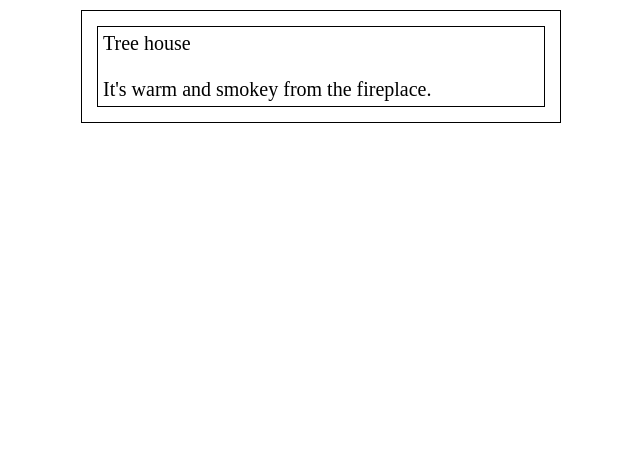
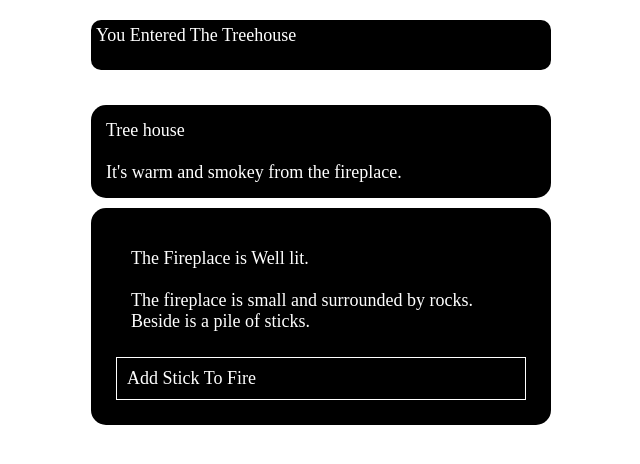
Before and after one commit to Phoetius/tree-house-txt-game, a plain HTML site: page index.html in a window 1280 px wide. Shown: the whole page, without its empty margins (319-959 px from the left). Drawn offline with Linux system fonts and the light colour scheme.

Commit message:
Polished visuals; Fireplace diminishes; Can add fuel to fire

```diff
--- a/index.html
+++ b/index.html
@@ -5,29 +5,60 @@
 
     <style>
 
+        .events
+        {
+            max-height:80px;
+            min-height:40px;
+            overflow-y:auto;
+            border-radius:10px;
+            background:black;
+            margin: 20px;
+            padding: 5px;
+            font-size: 18px;
+            color:white;
+        }
+
         .main
         {
-            max-width:500px;
-            border: solid 1px black;
-            margin: 10px;
+            margin: 5px;
             padding: 5px;
         }
 
         .info
         {
-            max-width:500px;
-            border: solid 1px black;
+            border-radius:15px;
             margin: 10px;
-            padding: 5px;
-            font-size:20px;
+            padding: 15px;
+            background:black;
+            font-size: 18px;
+            color:white;
+        }
+
+        .button
+        {
+            border: solid 1px white;
+            margin:10px;
+            padding: 10px;
+            font-size: 18px;
+        }
+
+        .button:hover
+        {
+            background:white;
+            color:black;
         }
 
     </style>
 
     <body style="max-width:500px; margin:0px; margin-left:auto; margin-right:auto">
 
+            <div id = "events" class = "events"></div>
             <div id = "main" class = "main"></div>
 
             <script src="main.js"></script>
     </body>
 </html>
+
+
+<!--
+blah blah bla blah blah blah blahblah blah blah blah bla blah blah blah blah blah blah blah blah bla blah blah blah blahblah blah blah blah bla blah blah blah blah blah blah blah blah bla blah blah blah blah blah blah blah blah bla blah blah blah blah blah blah blah blah blah blah blah bla blah blah blah blah blah blah blah blah bla blah blah blah blah blah blah blah blah blah blah blah bla blah blah blah blah blah blah blah blah bla blah blah blah blah blah blah-->
--- a/main.js
+++ b/main.js
@@ -1,13 +1,16 @@
+c_events = document.getElementById("events");
 c_main = document.getElementById("main");
 
-function print()
+function print(txt)
 {
-    // prints with break
+    c_events.innerHTML += txt + "<br>";
+    c_events.scrollTop = c_events.scrollHeight;
 }
 
 function printl()
 {
-    // prints on current line
+    c_events.innerHTML += txt;
+    c_events.scrollTop = c_events.scrollHeight;
 }
 
 function addEvent(el, ev, fun, obj)
@@ -23,7 +26,13 @@ TreeHouse1 =
 
     enter : function()
     {
+        print("You Entered The Treehouse")
         this.install();
+
+        for(_=0; _<=this.objects.length-1; _++)
+        {
+            this.objects[_].enter.call(this.objects[_]);
+        }
     },
 
     install : function()
@@ -37,8 +46,81 @@ TreeHouse1 =
 
 }
 
+Fireplace =
+{
+    firestat : "",
+    info: this.firestat + "<br><br> The fireplace is small and surrounded by rocks. Beside is a pile of sticks.",
+    infob1: "Add Stick To Fire",
+    fuel : 100,
+
+    enter : function()
+    {
+        //Install
+        this.install();
+    },
+
+    install : function()
+    {
+        this.e_obj = document.createElement("div");
+        this.e_obj.setAttribute("class", "info");
+
+        c_main.appendChild(this.e_obj);
+
+        this.e_objinfo = document.createElement("div");
+        this.e_objinfo.setAttribute("class", "info");
+        this.e_objinfo.innerHTML = this.info;
+
+        this.e_obj.appendChild(this.e_objinfo);
+
+        this.e_objbutton = document.createElement("div");
+        this.e_objbutton.setAttribute("class", "button");
+        this.e_objbutton.innerHTML = this.infob1;
+
+        addEvent(this.e_objbutton, "click", this.feedfuel, this);
+
+        this.e_obj.appendChild(this.e_objbutton);
+    },
+
+    update : function()
+    {
+        this.fuel -= .04;
+
+        if(this.fuel>=100)this.fuel = 100;
+
+        //Setting info of fireplace based on fuel in fire
+        if(this.fuel>66 && this.fuel<=100) this.firestat = "The Fireplace is Well lit.";
+        else if(this.fuel>33 && this.fuel<=66) this.firestat = "The Fireplace is Calmly lit.";
+        else if(this.fuel>0 && this.fuel<=33) this.firestat = "The Fireplace is Dimly lit.";
+        else if((this.fuel<=0))
+        {
+            this.fuel = 0;
+            this.firestat = "The Fireplace is Not lit.";
+        }
+
+        this.info = this.firestat + "<br><br> The fireplace is small and surrounded by rocks. Beside is a pile of sticks.";
+        this.e_objinfo.innerHTML = this.info;
+    },
+
+    feedfuel : function()
+    {
+        this.fuel += 33;
+    }
+
+}
+
+fireplace = Object.create(Fireplace);
+
+TreeHouse1.objects.push(fireplace);
 
 
+//START
 
-//
 TreeHouse1.enter();
+
+function update()
+{
+    requestAnimationFrame(update);
+
+fireplace.update();
+}
+requestAnimationFrame(update);
```
